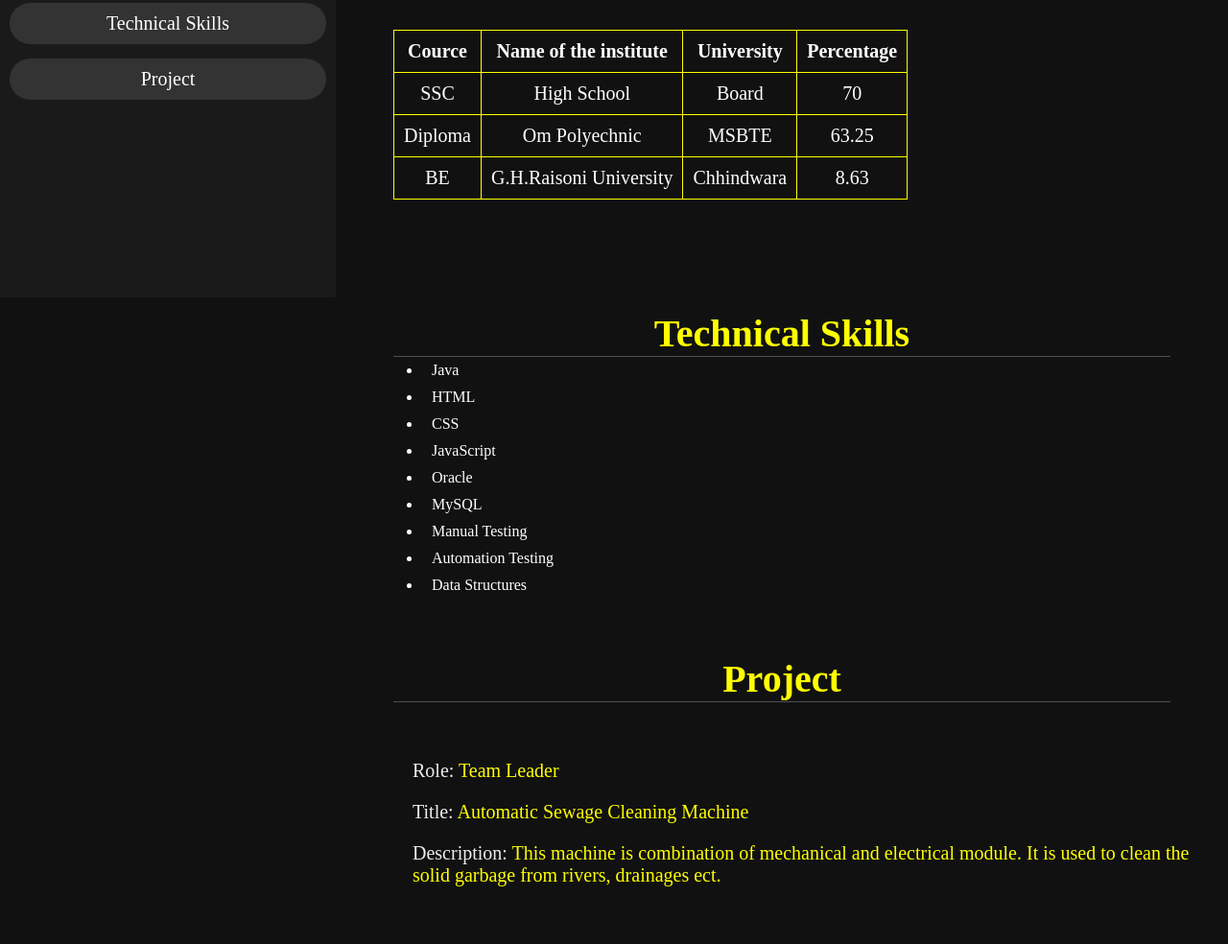
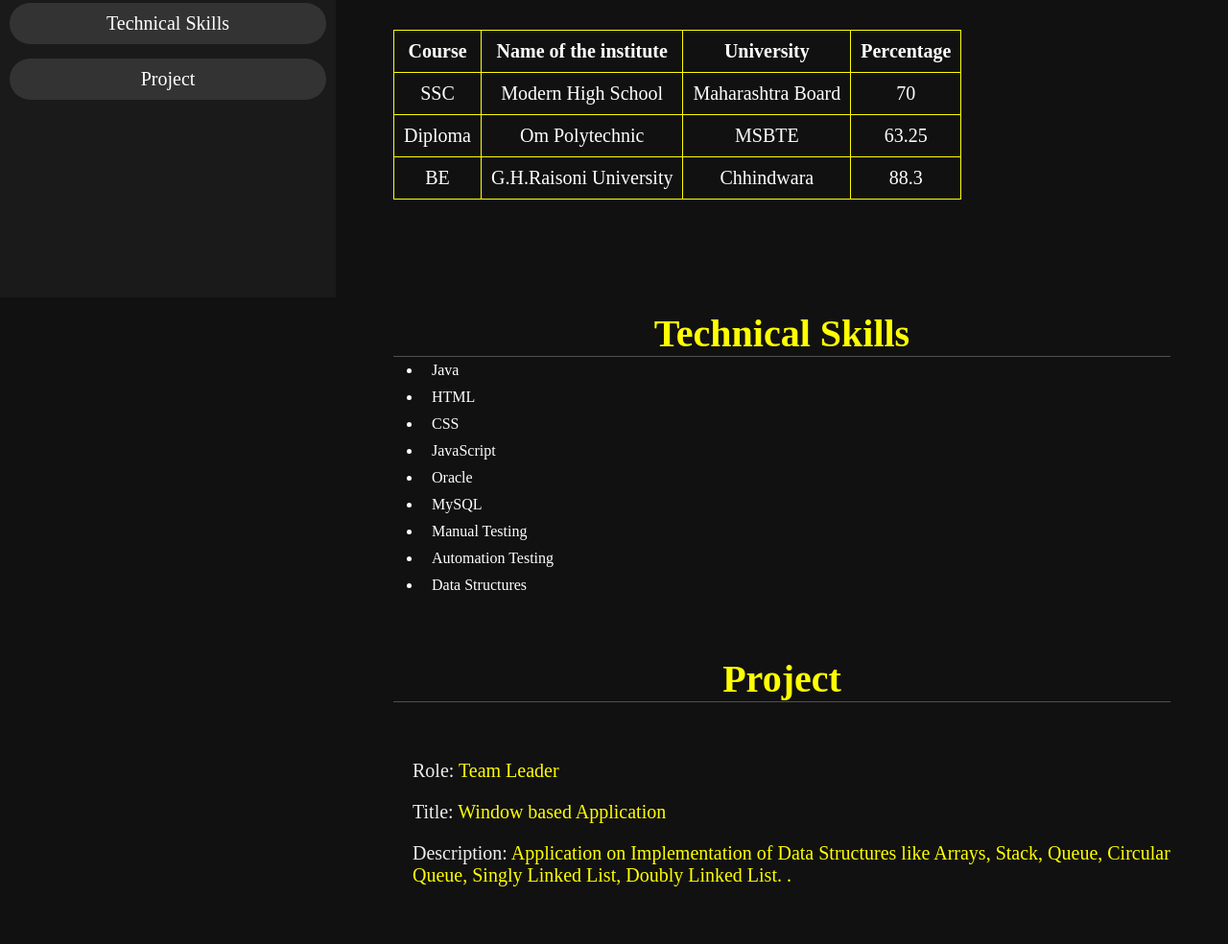
Before and after one commit to Krishnachatterjee/portfolio, a plain HTML site: page index.html in a window 1280 px wide. Shown: the part 490-1474 px from the top of the page at 96% size. Drawn offline with Linux system fonts and the light colour scheme.

Commit message:
Update index.html

```diff
--- a/index.html
+++ b/index.html
@@ -31,7 +31,7 @@
              <h3><span>Age: </span>24</h3>
              <h3><span>Gender: </span>Male</h3>
              <h3><span>Email: </span>krishnachatterjee8007@gmail.com</h3>
-           <!--  <h3><span>Phone_no: </span>8983448007</h3>  -->
+
         </div>
     </div>
     </section>
@@ -39,20 +39,20 @@
     <h1 class="title"><span>Education</span></h1><br><br><br>
     <table>
         <tr>
-            <th>Cource</th>
+            <th>Course</th>
             <th>Name of the institute</th>
             <th>University</th>
             <th>Percentage</th>
         </tr>
         <tr>
             <td>SSC</td>
-            <td>High School</td>
-            <td>Board</td>
+            <td>Modern High School</td>
+            <td>Maharashtra Board</td>
             <td>70</td>
         </tr>
         <tr>
             <td>Diploma</td>
-            <td>Om Polyechnic </td>
+            <td>Om Polytechnic </td>
             <td>MSBTE</td>
             <td>63.25</td>
         </tr>
@@ -60,7 +60,7 @@
             <td>BE</td>
             <td>G.H.Raisoni University</td>
             <td>Chhindwara</td>
-            <td>8.63</td>
+            <td>88.3</td>
         </tr>
     </table>
 </section>
@@ -86,9 +86,11 @@
     <div class="Row">
         <div class="det">
     <h3><span>Role: </span>Team Leader</h3>
-    <h3><span>Title: </span>Automatic Sewage Cleaning Machine</h3>
-    <h3><span>Description: </span>This machine is combination of mechanical and electrical module.
-                                   It is used to clean the solid garbage from rivers, drainages ect. </h3>
+    <h3><span>Title: </span>Window based Application</h3>
+    <h3><span>Description: </span>Application on Implementation of Data Structures like
+                                  Arrays, Stack, Queue, Circular Queue, Singly Linked
+                                  List, Doubly Linked List.
+. </h3>
             </div>
 </div>
 </section>
```
